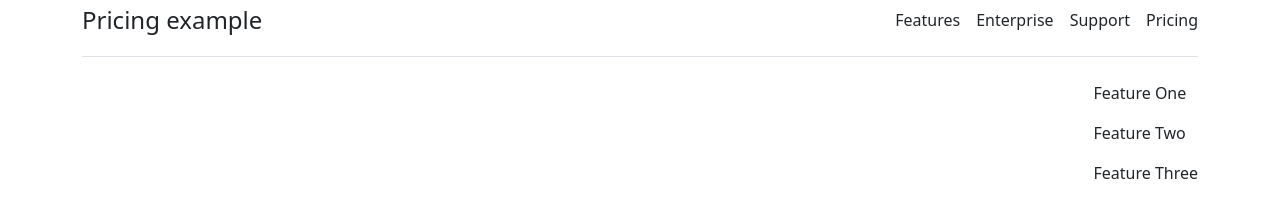
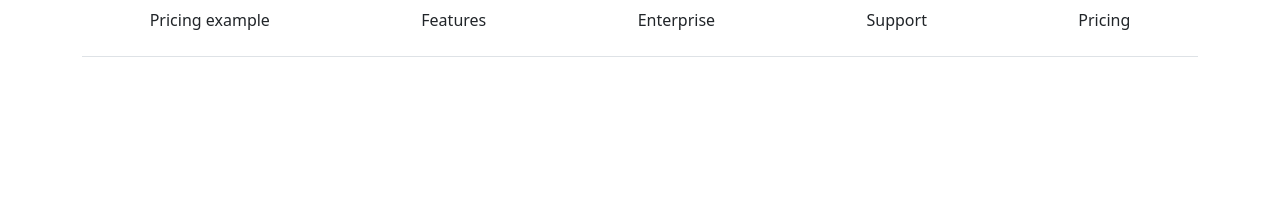
Before and after one commit to AbdumurodovaZulfizar/Dynamic-UII-Exercise, a plain HTML site: page index.html in a window 1280 px wide. Drawn offline with nearby package versions, Linux system fonts and the light colour scheme.

Commit message:
Style from scratch

```diff
--- a/index.html
+++ b/index.html
@@ -12,24 +12,18 @@
   </head>
   <body>
     <header class="container">
-      <div class="d-flex flex-column flex-md-row align-items-center pb-3 mb-4 border-bottom">
-        <a href="/" class="d-flex align-items-center text-dark text-decoration-none">
-          <span class="fs-4">Pricing example</span>
+      <div class="pb-3 mb-4 border-bottom">
+        <nav class="d-flex justify-content-around">
+        <a href="#" class="me-3 py-2 text-dark text-decoration-none">
+          Pricing example
         </a>
 
-        <nav class="d-inline-flex mt-2 mt-md-0 ms-md-auto">
+
           <a class="me-3 py-2 text-dark text-decoration-none feature" href="#" id="features">Features</a>
           <a class="me-3 py-2 text-dark text-decoration-none enterprice" href="#" id="enterprise">Enterprise</a>
           <a class="me-3 py-2 text-dark text-decoration-none support" href="#" id="support">Support</a>
           <a class="py-2 text-dark text-decoration-none" href="#" id="pricing">Pricing</a>
         </nav>
-      </div>
-      <div class="float-end">
-        <div>
-          <p>Feature One</p>
-          <p>Feature Two</p>
-          <p>Feature Three</p>
-        </div>
       </div>
     </header>
 
```
